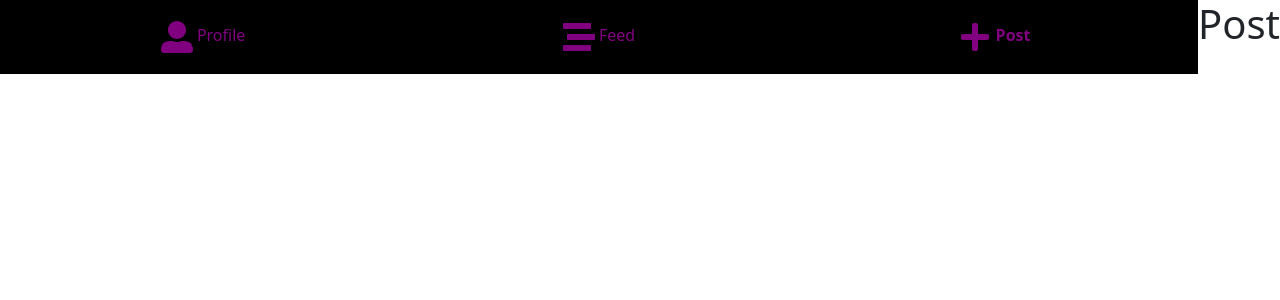
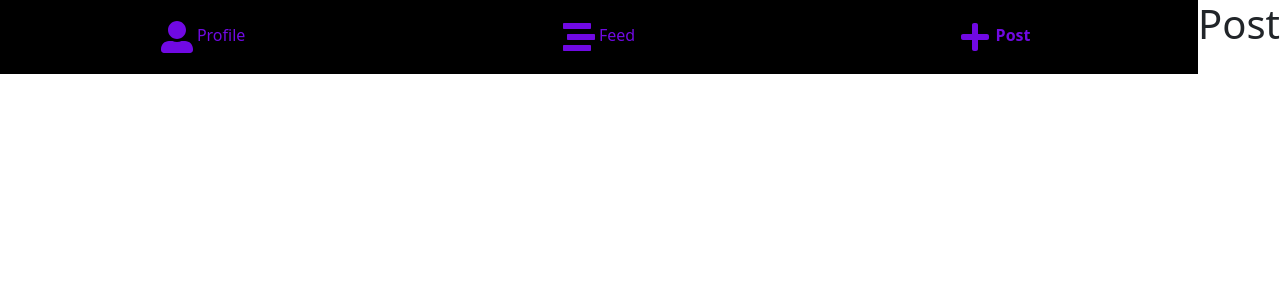
Before and after one commit to Krish-002/spot-social-react, a React (Create React App) app: page /#/Post in a window 1280 px wide. Shown: the top 300 px of the page. Built offline with nearby package versions, Linux system fonts and the light colour scheme.

Commit message:
Navigation Bar Color Fix p2

```diff
--- a/src/Spot/Navigation/index.css
+++ b/src/Spot/Navigation/index.css
@@ -13,16 +13,16 @@
 
 .nav-link {
     transition: background-color 0.3s;
-    color: purple;
+    color: #7009e3;
   }
 
 
   .nav-link:hover {
     background-color: rgba(255, 255, 255, 0.1); /* Light hover effect */
-    color: #8017f5;
+    color: #a256f8;
   }
   .nav-link:focus {
-    color: #8017f5;
+    color: #a256f8;
   }
 
   .kb-active .nav-link {
```
